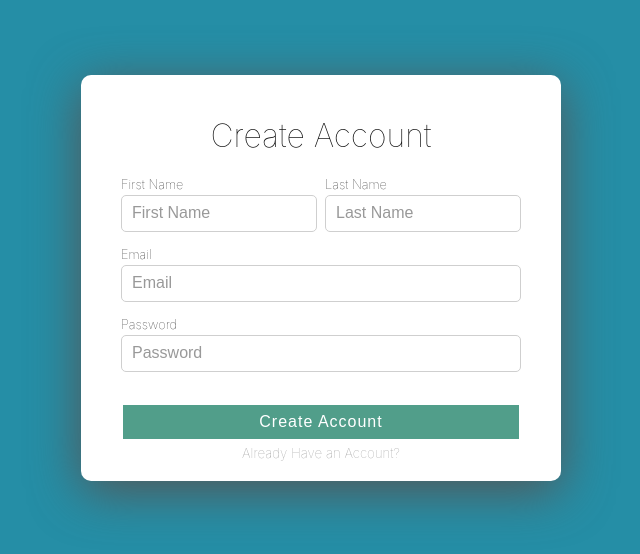
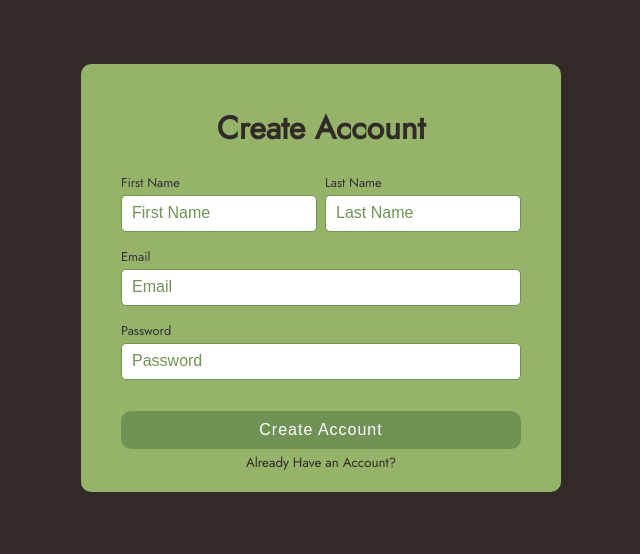
Before and after one commit to Kseredick95/CampfireStories, a React (Create React App) app in the folder client/: page / in a window 1280 px wide. Shown: the part 122-676 px from the top of the page, without its empty margins (319-959 px from the left). Built offline with nearby package versions, Linux system fonts and the light colour scheme.

Commit message:
established color scheme

```diff
--- a/client/public/index.html
+++ b/client/public/index.html
@@ -4,6 +4,10 @@
     <meta charset="utf-8" />
     <link rel="icon" href="%PUBLIC_URL%/favicon.ico" />
     <meta name="viewport" content="width=device-width, initial-scale=1" />
+    <link
+      href="https://fonts.googleapis.com/css2?family=Jost&display=swap"
+      rel="stylesheet"
+    />
     <meta name="theme-color" content="#000000" />
     <meta
       name="description"
--- a/client/src/App.css
+++ b/client/src/App.css
@@ -1,12 +1,14 @@
 /* Colors */
 
 /*
-Polished Pine: #4EA699
-Davys Grey: #515052
-Chinese Yellow: #F6AE2D
-Jet: #333138
-Red RYB: #FF312E
+Brown: #322A26
+Light Olive: #95B46A
+Dark Moss: #709255
 */
+
+body {
+  font-family: "Jost", sans-serif;
+}
 
 .wrapper {
   height: 100vh;
@@ -15,7 +17,7 @@ Red RYB: #FF312E
   flex-direction: column;
   justify-content: center;
   align-items: center;
-  background-color: #258ea6;
+  background-color: #322a26;
 }
 
 .form-wrapper {
@@ -24,8 +26,7 @@ Red RYB: #FF312E
   flex-direction: column;
   padding: 20px 40px;
   border-radius: 10px;
-  box-shadow: 0px 10px 50px #555;
-  background-color: #ffffff;
+  background-color: #95b46a;
 }
 
 form {
@@ -37,30 +38,29 @@ form {
 h1 {
   text-align: center;
   width: 100%;
-  color: #111;
-  font-weight: lighter;
-  font-family: -apple-system, BlinkMacSystemFont, "Segoe UI", Roboto, Oxygen,
-    Ubuntu, Cantarell, "Open Sans", "Helvetica Neue", sans-serif;
+  color: #322a26;
+  font-weight: 600;
+  font-family: "Jost", sans-serif;
 }
 
 label {
   font-size: 0.8em;
   margin-bottom: 0.25em;
-  color: #222;
-  font-weight: lighter;
+  color: #333138;
+  font-weight: 400;
 }
 
 input {
   padding: 10px 10px;
   border-radius: 5px;
   outline: none;
-  border: 1px solid #cfcfcf;
+  border: 1px solid #709255;
 }
 
 input::placeholder {
   font-size: 1.2em;
   font-weight: lighter;
-  color: #999;
+  color: #709255;
 }
 
 input.error {
@@ -108,9 +108,10 @@ input.error {
 }
 
 .createAccount button {
-  background-color: #519e8a;
+  background-color: #709255;
   color: #fff;
-  border: 2px solid #fff;
+  border: 2px solid #709255;
+  border-radius: 10px;
   width: 100%;
   margin-top: 1em;
   padding: 8px 0px;
@@ -121,12 +122,12 @@ input.error {
 }
 
 .createAccount button:hover {
-  color: #519e8a;
-  background-color: #fff;
-  border: 2px solid #519e8a;
+  color: #322a26;
+  background-color: #709255;
+  border: 2px solid #95b46a;
 }
 
 .createAccount small {
-  color: #999;
+  color: #322a26;
   font-weight: lighter;
 }
```
